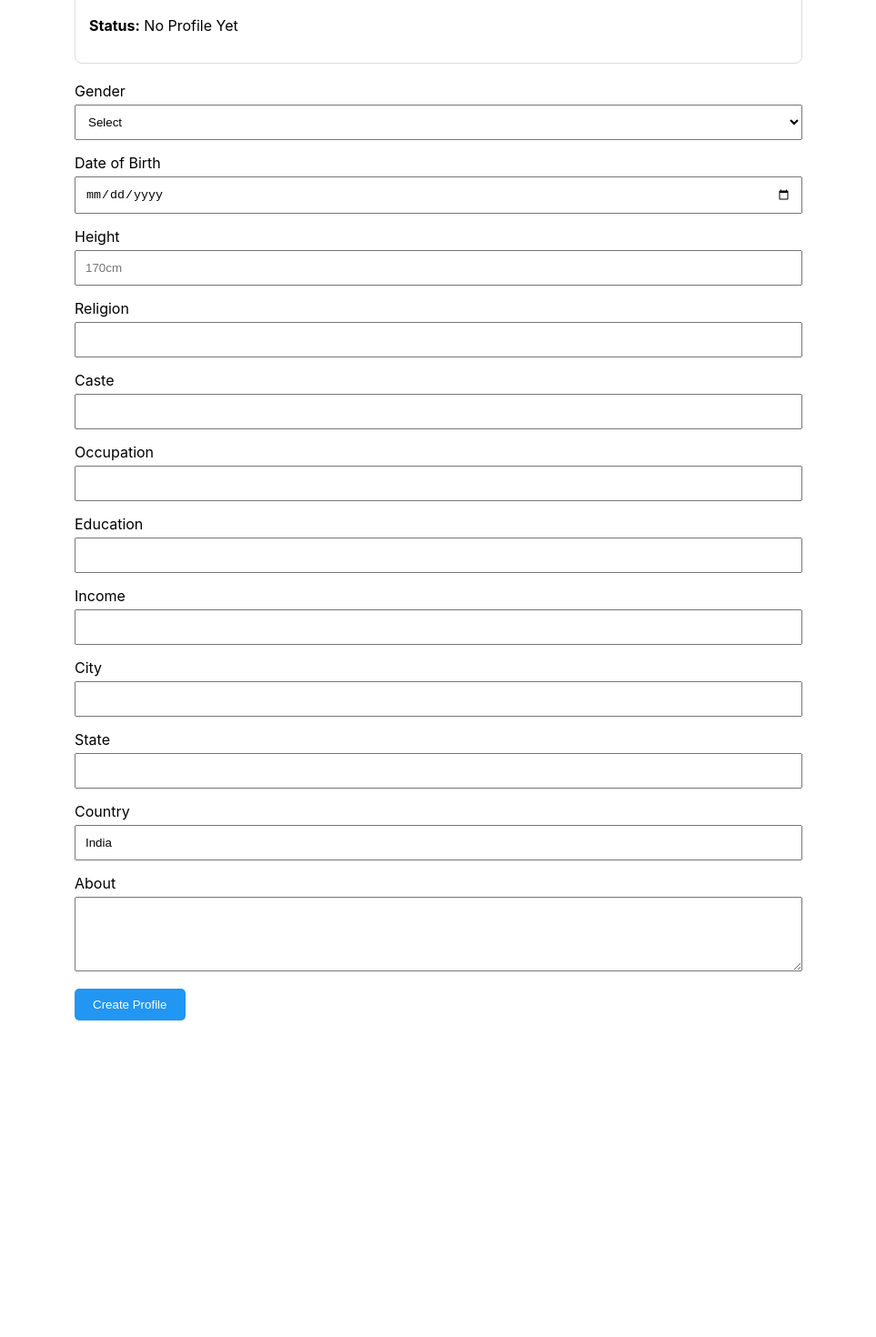
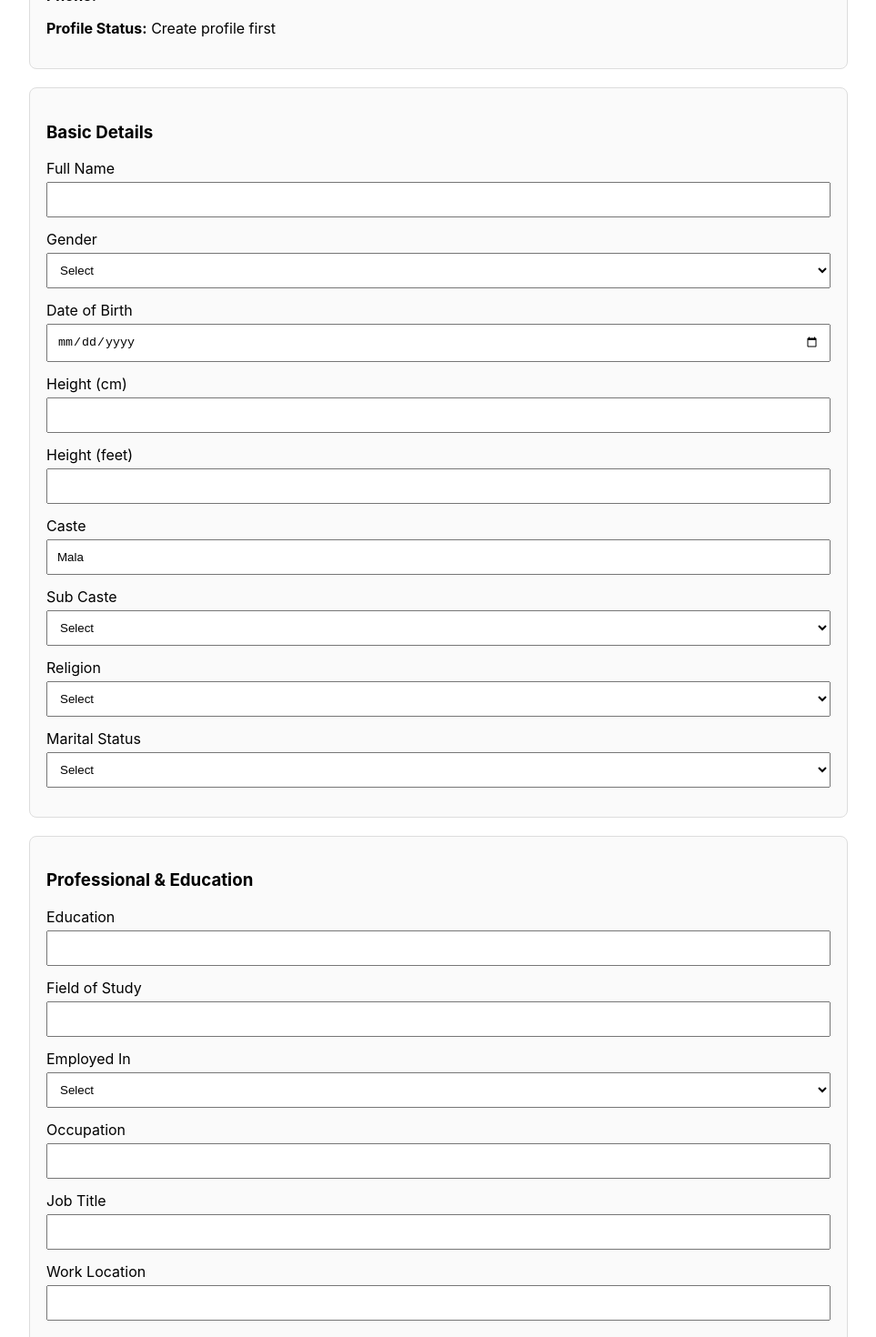
Before and after one commit to prabhukanthb/kalyanamala-frontend, a React (Create React App) app: page /profile in a window 1280 px wide. Shown: the part 340-1810 px from the top of the page at 91% size, without its empty margins (158-1121 px from the left). Before the commit the page ends 1522 px from the top, so only its background shows below. Built offline with nearby package versions, Linux system fonts and the light colour scheme.

Commit message:
Update Profile.js

```diff
--- a/src/pages/Profile.js
+++ b/src/pages/Profile.js
@@ -4,107 +4,210 @@ import { AuthContext } from '../context/AuthContext';
 
 const API_BASE = 'https://kalyanamala-backend-production.up.railway.app';
 
+const initialForm = {
+  fullName: '',
+  gender: '',
+  dateOfBirth: '',
+  heightCm: '',
+  heightFeet: '',
+  caste: 'Mala',
+  subCaste: '',
+  religion: '',
+  maritalStatus: '',
+  education: '',
+  fieldOfStudy: '',
+  employedIn: '',
+  occupation: '',
+  jobTitle: '',
+  workLocation: '',
+  annualIncome: '',
+  fatherName: '',
+  fatherOccupation: '',
+  motherName: '',
+  motherOccupation: '',
+  siblingsCount: '',
+  currentAddressLocation: '',
+  currentAddressCity: '',
+  currentAddressState: '',
+  currentAddressCountry: 'India',
+  aboutMe: ''
+};
+
+const inputStyle = {
+  width: '100%',
+  padding: '10px',
+  marginTop: '5px',
+  marginBottom: '14px',
+  boxSizing: 'border-box'
+};
+
+const sectionStyle = {
+  border: '1px solid #ddd',
+  padding: '18px',
+  marginBottom: '20px',
+  borderRadius: '8px',
+  background: '#fafafa'
+};
+
+const buttonStyle = {
+  padding: '12px 20px',
+  backgroundColor: '#2196F3',
+  color: 'white',
+  border: 'none',
+  borderRadius: '5px',
+  cursor: 'pointer'
+};
+
 const Profile = () => {
   const { token, user } = useContext(AuthContext);
+  const [loading,setLoading] = useState(true);
+  const [saving,setSaving] = useState(false);
+  const [error,setError] = useState('');
   const [profile,setProfile] = useState(null);
-  const [error,setError] = useState('');
-  const [loading,setLoading] = useState(true);
-  const [form,setForm] = useState({
-    gender: '',
-    dateOfBirth: '',
-    height: '',
-    religion: '',
-    caste: '',
-    occupation: '',
-    education: '',
-    income: '',
-    city: '',
-    state: '',
-    country: 'India',
-    about: ''
-  });
+  const [form,setForm] = useState(initialForm);
 
   useEffect(() => {
-    const load = async () => {
+    const loadProfile = async () => {
       try {
         const res = await axios.get(`${API_BASE}/api/profiles/me`, {
-          headers: { Authorization: `Bearer ${token}` }
+          headers: {
+            Authorization: `Bearer ${token}`
+          }
         });
-        setProfile(res.data.profile);
+
         const p = res.data.profile;
+        setProfile(p);
+
         setForm({
+          fullName: p.fullName || '',
           gender: p.gender || '',
-          dateOfBirth: p.dateOfBirth ? p.dateOfBirth.substring(0, 10) : '',
-          height: p.height || '',
+          dateOfBirth: p.dateOfBirth ? new Date(p.dateOfBirth).toISOString().split('T')[0] : '',
+          heightCm: p.heightCm?.toString() || '',
+          heightFeet: p.heightFeet || '',
+          caste: p.caste || 'Mala',
+          subCaste: p.subCaste || '',
           religion: p.religion || '',
-          caste: p.caste || '',
+          maritalStatus: p.maritalStatus || '',
+          education: p.education || '',
+          fieldOfStudy: p.fieldOfStudy || '',
+          employedIn: p.employedIn || '',
           occupation: p.occupation || '',
-          education: p.education || '',
-          income: p.income?.toString() || '',
-          city: p.location?.city || '',
-          state: p.location?.state || '',
-          country: p.location?.country || 'India',
-          about: p.about || ''
+          jobTitle: p.jobTitle || '',
+          workLocation: p.workLocation || '',
+          annualIncome: p.annualIncome?.toString() || '',
+          fatherName: p.fatherName || '',
+          fatherOccupation: p.fatherOccupation || '',
+          motherName: p.motherName || '',
+          motherOccupation: p.motherOccupation || '',
+          siblingsCount: p.siblingsCount?.toString() || '',
+          currentAddressLocation: p.currentAddress?.location || '',
+          currentAddressCity: p.currentAddress?.city || '',
+          currentAddressState: p.currentAddress?.state || '',
+          currentAddressCountry: p.currentAddress?.country || 'India',
+          aboutMe: p.aboutMe || ''
         });
       } catch (err) {
-        if (err.response?.status !== 404) {
-          setError(err.response?.data?.message || err.response?.data?.error || 'Failed to load profile');
+        if (err.response?.status === 404) {
+          setProfile(null);
+        } else {
+          setError(
+            err.response?.data?.message ||
+            err.response?.data?.error ||
+            'Failed to load profile'
+          );
         }
       } finally {
         setLoading(false);
       }
     };
 
-    if (token) load();
-    else {
+    if (token) {
+      loadProfile();
+    } else {
       setLoading(false);
-      setError('Please login again');
+      setError('Please login again.');
     }
   }, [token]);
 
-  const handleChange = e => setForm({ ...form, [e.target.name]: e.target.value });
+  const handleChange = (e) => {
+    setForm({
+      ...form,
+      [e.target.name]: e.target.value
+    });
+  };
 
-  const handleSubmit = async e => {
+  const handleSubmit = async (e) => {
     e.preventDefault();
+    setSaving(true);
     setError('');
+
+    const payload = {
+      fullName: form.fullName,
+      gender: form.gender,
+      dateOfBirth: form.dateOfBirth,
+      heightCm: Number(form.heightCm),
+      heightFeet: form.heightFeet || null,
+      caste: form.caste,
+      subCaste: form.subCaste,
+      religion: form.religion,
+      maritalStatus: form.maritalStatus,
+      education: form.education,
+      fieldOfStudy: form.fieldOfStudy,
+      employedIn: form.employedIn,
+      occupation: form.occupation,
+      jobTitle: form.jobTitle,
+      workLocation: form.workLocation,
+      annualIncome: Number(form.annualIncome),
+      fatherName: form.fatherName,
+      fatherOccupation: form.fatherOccupation,
+      motherName: form.motherName,
+      motherOccupation: form.motherOccupation,
+      siblingsCount: Number(form.siblingsCount || 0),
+      currentAddress: {
+        location: form.currentAddressLocation,
+        city: form.currentAddressCity,
+        state: form.currentAddressState,
+        country: form.currentAddressCountry
+      },
+      aboutMe: form.aboutMe
+    };
+
     try {
-      const payload = {
-        gender: form.gender,
-        dateOfBirth: form.dateOfBirth,
-        height: form.height,
-        religion: form.religion,
-        caste: form.caste,
-        occupation: form.occupation,
-        education: form.education,
-        income: Number(form.income),
-        city: form.city,
-        state: form.state,
-        country: form.country,
-        about: form.about
-      };
+      let res;
 
       if (profile) {
-        const res = await axios.put(`${API_BASE}/api/profiles/me`, payload, {
-          headers: { Authorization: `Bearer ${token}` }
+        res = await axios.put(`${API_BASE}/api/profiles/me`, payload, {
+          headers: {
+            Authorization: `Bearer ${token}`
+          }
         });
-        setProfile(res.data.profile);
       } else {
-        const res = await axios.post(`${API_BASE}/api/profiles`, payload, {
-          headers: { Authorization: `Bearer ${token}` }
+        res = await axios.post(`${API_BASE}/api/profiles`, payload, {
+          headers: {
+            Authorization: `Bearer ${token}`
+          }
         });
-        setProfile(res.data.profile);
       }
 
+      setProfile(res.data.profile);
       alert(profile ? 'Profile updated successfully' : 'Profile created successfully');
     } catch (err) {
-      setError(err.response?.data?.message || err.response?.data?.error || 'Failed to save profile');
+      setError(
+        err.response?.data?.message ||
+        err.response?.data?.error ||
+        'Failed to save profile'
+      );
+    } finally {
+      setSaving(false);
     }
   };
 
-  if (loading) return <div style={{ padding: '40px' }}>Loading profile...</div>;
+  if (loading) {
+    return <div style={{ padding: '40px' }}>Loading profile...</div>;
+  }
 
   return (
-    <div style={{ maxWidth: '800px', margin: '40px auto', padding: '20px' }}>
+    <div style={{ maxWidth: '900px', margin: '40px auto', padding: '20px' }}>
       <h2>My Profile</h2>
 
       {error && (
@@ -113,101 +216,156 @@ const Profile = () => {
         </div>
       )}
 
-      <div style={{ marginBottom: '20px', padding: '15px', border: '1px solid #ddd', borderRadius: '8px' }}>
+      <div style={sectionStyle}>
         <p><strong>Name:</strong> {user?.firstName} {user?.lastName}</p>
         <p><strong>Email:</strong> {user?.email}</p>
         <p><strong>Phone:</strong> {user?.phone}</p>
-        <p><strong>Status:</strong> {profile ? 'Profile Exists' : 'No Profile Yet'}</p>
+        <p><strong>Profile Status:</strong> {profile ? 'Profile exists' : 'Create profile first'}</p>
       </div>
 
       <form onSubmit={handleSubmit}>
-        <div style={fieldStyle}>
+        <div style={sectionStyle}>
+          <h3>Basic Details</h3>
+
+          <label>Full Name</label>
+          <input name="fullName" value={form.fullName} onChange={handleChange} style={inputStyle} required />
+
           <label>Gender</label>
-          <select name="gender" value={form.gender} onChange={handleChange} style={inputStyle}>
+          <select name="gender" value={form.gender} onChange={handleChange} style={inputStyle} required>
             <option value="">Select</option>
             <option value="male">Male</option>
             <option value="female">Female</option>
-            <option value="other">Other</option>
+          </select>
+
+          <label>Date of Birth</label>
+          <input type="date" name="dateOfBirth" value={form.dateOfBirth} onChange={handleChange} style={inputStyle} required />
+
+          <label>Height (cm)</label>
+          <input name="heightCm" value={form.heightCm} onChange={handleChange} style={inputStyle} required />
+
+          <label>Height (feet)</label>
+          <input name="heightFeet" value={form.heightFeet} onChange={handleChange} style={inputStyle} />
+
+          <label>Caste</label>
+          <input name="caste" value={form.caste} onChange={handleChange} style={inputStyle} required />
+
+          <label>Sub Caste</label>
+          <select name="subCaste" value={form.subCaste} onChange={handleChange} style={inputStyle} required>
+            <option value="">Select</option>
+            <option value="SC">SC</option>
+            <option value="BC">BC</option>
+            <option value="OC">OC</option>
+            <option value="Other">Other</option>
+          </select>
+
+          <label>Religion</label>
+          <select name="religion" value={form.religion} onChange={handleChange} style={inputStyle} required>
+            <option value="">Select</option>
+            <option value="Hindu">Hindu</option>
+            <option value="Christian">Christian</option>
+            <option value="Ambedkar">Ambedkar</option>
+            <option value="Buddhist">Buddhist</option>
+            <option value="Not Applicable">Not Applicable</option>
+          </select>
+
+          <label>Marital Status</label>
+          <select name="maritalStatus" value={form.maritalStatus} onChange={handleChange} style={inputStyle} required>
+            <option value="">Select</option>
+            <option value="Never married">Never married</option>
+            <option value="Divorced">Divorced</option>
+            <option value="Widowed">Widowed</option>
+            <option value="Awaiting Divorce">Awaiting Divorce</option>
           </select>
         </div>
 
-        <div style={fieldStyle}>
-          <label>Date of Birth</label>
-          <input type="date" name="dateOfBirth" value={form.dateOfBirth} onChange={handleChange} style={inputStyle} />
+        <div style={sectionStyle}>
+          <h3>Professional & Education</h3>
+
+          <label>Education</label>
+          <input name="education" value={form.education} onChange={handleChange} style={inputStyle} required />
+
+          <label>Field of Study</label>
+          <input name="fieldOfStudy" value={form.fieldOfStudy} onChange={handleChange} style={inputStyle} required />
+
+          <label>Employed In</label>
+          <select name="employedIn" value={form.employedIn} onChange={handleChange} style={inputStyle} required>
+            <option value="">Select</option>
+            <option value="private">Private</option>
+            <option value="public">Public</option>
+            <option value="govt">Govt</option>
+            <option value="business">Business</option>
+            <option value="self-employed">Self Employed</option>
+            <option value="other">Other</option>
+          </select>
+
+          <label>Occupation</label>
+          <input name="occupation" value={form.occupation} onChange={handleChange} style={inputStyle} required />
+
+          <label>Job Title</label>
+          <input name="jobTitle" value={form.jobTitle} onChange={handleChange} style={inputStyle} required />
+
+          <label>Work Location</label>
+          <input name="workLocation" value={form.workLocation} onChange={handleChange} style={inputStyle} required />
+
+          <label>Annual Income</label>
+          <input name="annualIncome" value={form.annualIncome} onChange={handleChange} style={inputStyle} required />
         </div>
 
-        <div style={fieldStyle}>
-          <label>Height</label>
-          <input type="text" name="height" value={form.height} onChange={handleChange} style={inputStyle} placeholder="170cm" />
+        <div style={sectionStyle}>
+          <h3>Family Details</h3>
+
+          <label>Father Name</label>
+          <input name="fatherName" value={form.fatherName} onChange={handleChange} style={inputStyle} required />
+
+          <label>Father Occupation</label>
+          <input name="fatherOccupation" value={form.fatherOccupation} onChange={handleChange} style={inputStyle} required />
+
+          <label>Mother Name</label>
+          <input name="motherName" value={form.motherName} onChange={handleChange} style={inputStyle} required />
+
+          <label>Mother Occupation</label>
+          <input name="motherOccupation" value={form.motherOccupation} onChange={handleChange} style={inputStyle} required />
+
+          <label>No. of Siblings</label>
+          <input name="siblingsCount" value={form.siblingsCount} onChange={handleChange} style={inputStyle} required />
         </div>
 
-        <div style={fieldStyle}>
-          <label>Religion</label>
-          <input type="text" name="religion" value={form.religion} onChange={handleChange} style={inputStyle} />
+        <div style={sectionStyle}>
+          <h3>Current Address</h3>
+
+          <label>Address / Location</label>
+          <input name="currentAddressLocation" value={form.currentAddressLocation} onChange={handleChange} style={inputStyle} required />
+
+          <label>City</label>
+          <input name="currentAddressCity" value={form.currentAddressCity} onChange={handleChange} style={inputStyle} required />
+
+          <label>State</label>
+          <input name="currentAddressState" value={form.currentAddressState} onChange={handleChange} style={inputStyle} required />
+
+          <label>Country</label>
+          <input name="currentAddressCountry" value={form.currentAddressCountry} onChange={handleChange} style={inputStyle} required />
         </div>
 
-        <div style={fieldStyle}>
-          <label>Caste</label>
-          <input type="text" name="caste" value={form.caste} onChange={handleChange} style={inputStyle} />
+        <div style={sectionStyle}>
+          <h3>Bio / About Me</h3>
+
+          <label>About Me</label>
+          <textarea
+            name="aboutMe"
+            value={form.aboutMe}
+            onChange={handleChange}
+            rows="5"
+            style={inputStyle}
+            required
+          />
         </div>
 
-        <div style={fieldStyle}>
-          <label>Occupation</label>
-          <input type="text" name="occupation" value={form.occupation} onChange={handleChange} style={inputStyle} />
-        </div>
-
-        <div style={fieldStyle}>
-          <label>Education</label>
-          <input type="text" name="education" value={form.education} onChange={handleChange} style={inputStyle} />
-        </div>
-
-        <div style={fieldStyle}>
-          <label>Income</label>
-          <input type="number" name="income" value={form.income} onChange={handleChange} style={inputStyle} />
-        </div>
-
-        <div style={fieldStyle}>
-          <label>City</label>
-          <input type="text" name="city" value={form.city} onChange={handleChange} style={inputStyle} />
-        </div>
-
-        <div style={fieldStyle}>
-          <label>State</label>
-          <input type="text" name="state" value={form.state} onChange={handleChange} style={inputStyle} />
-        </div>
-
-        <div style={fieldStyle}>
-          <label>Country</label>
-          <input type="text" name="country" value={form.country} onChange={handleChange} style={inputStyle} />
-        </div>
-
-        <div style={fieldStyle}>
-          <label>About</label>
-          <textarea name="about" value={form.about} onChange={handleChange} style={inputStyle} rows="4" />
-        </div>
-
-        <button type="submit" style={buttonStyle}>
-          {profile ? 'Update Profile' : 'Create Profile'}
+        <button type="submit" disabled={saving} style={buttonStyle}>
+          {saving ? 'Saving...' : profile ? 'Update Profile' : 'Create Profile'}
         </button>
       </form>
     </div>
   );
 };
 
-const fieldStyle = { marginBottom: '15px' };
-const inputStyle = {
-  width: '100%',
-  padding: '10px',
-  marginTop: '5px',
-  boxSizing: 'border-box'
-};
-const buttonStyle = {
-  padding: '10px 20px',
-  backgroundColor: '#2196F3',
-  color: 'white',
-  border: 'none',
-  borderRadius: '5px',
-  cursor: 'pointer'
-};
-
 export default Profile;
```
